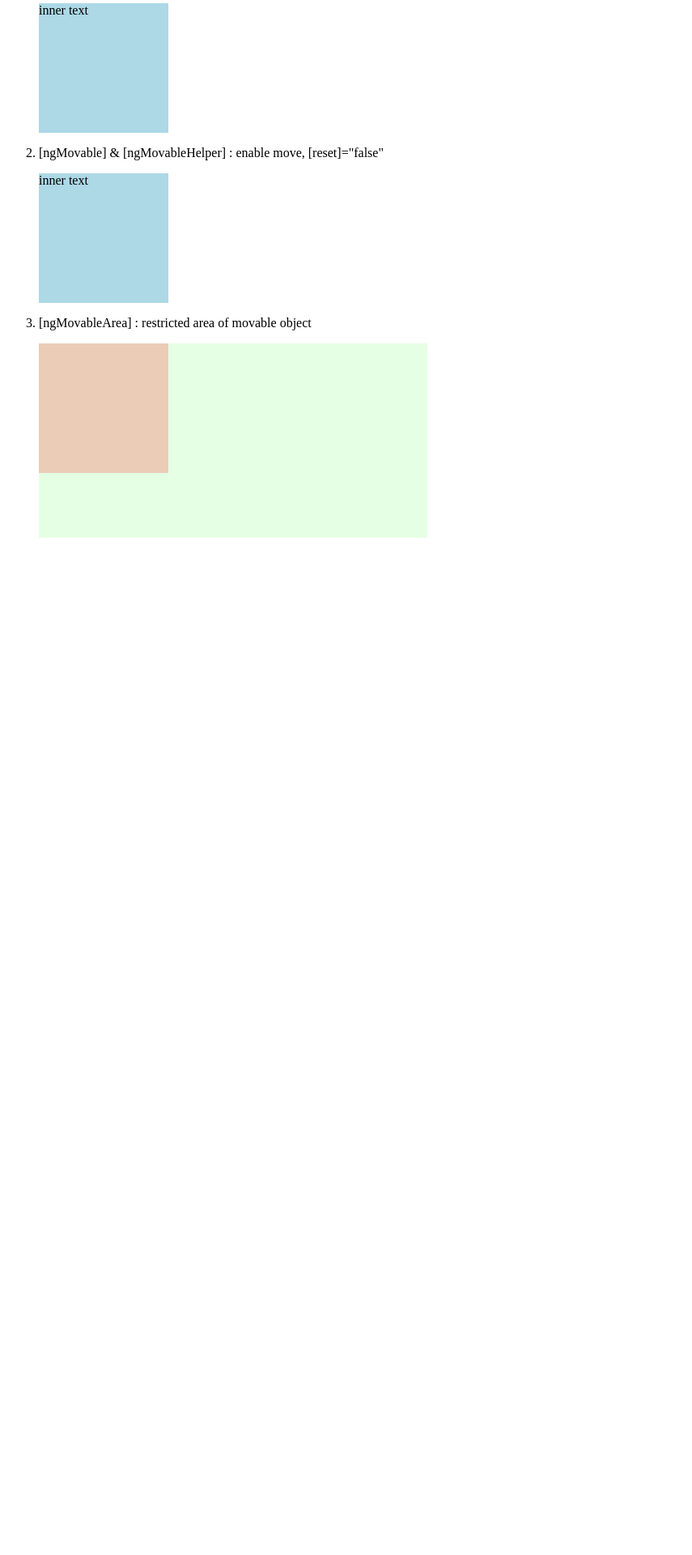
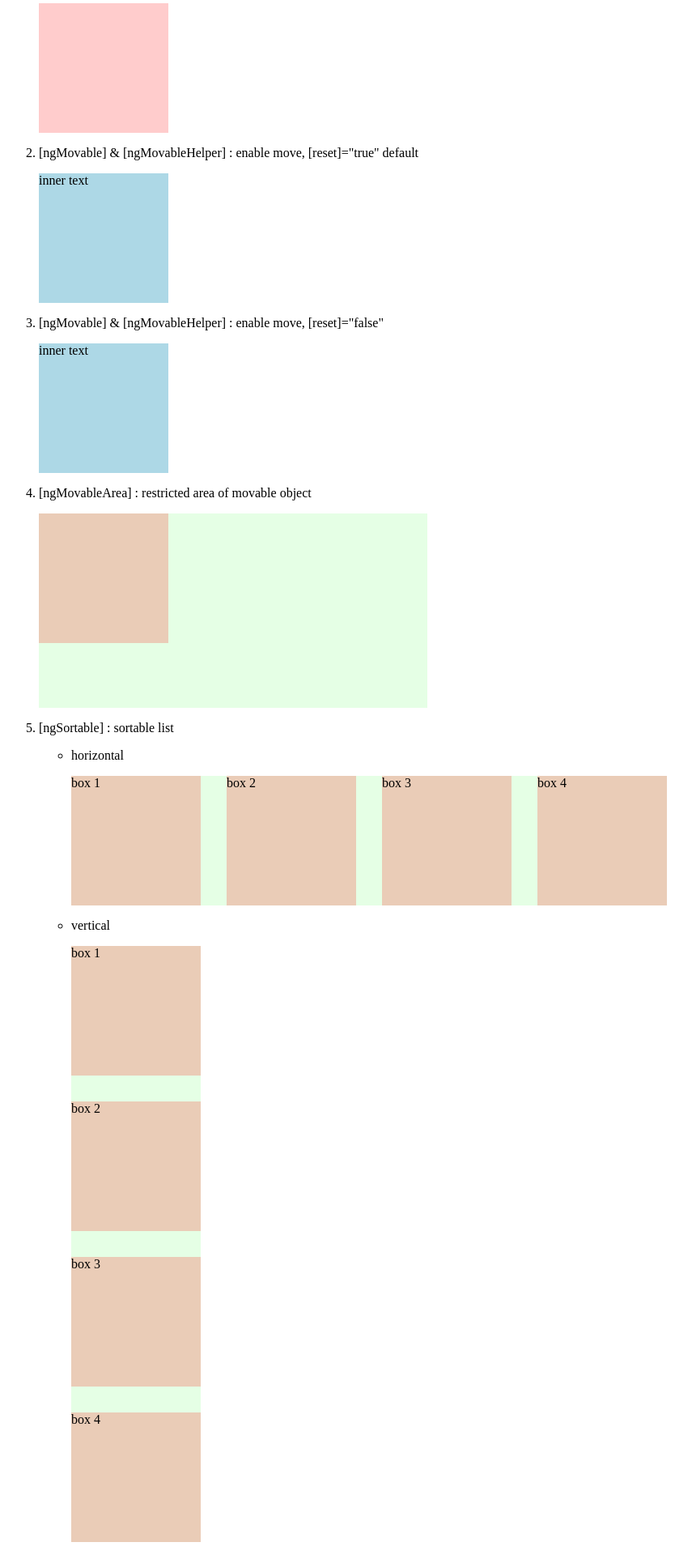
Before and after one commit to han41858/ng-draggable, an Angular app: page / in a window 1280 px wide. Shown: the part 110-2030 px from the top of the page at 81% size, without its empty margins (0-855 px from the left). Before the commit the page ends 800 px from the top, so only its background shows below. Built offline with nearby package versions, Linux system fonts and the light colour scheme.

Commit message:
Sortable - refactoring

```diff
--- a/projects/draggable/src/lib/sortable-area.directive.ts
+++ b/projects/draggable/src/lib/sortable-area.directive.ts
@@ -2,7 +2,7 @@ import { Directive, ElementRef, EventEmitter, Output } from '@angular/core';
 
 import { MovableAreaDirective } from './movable-area.directive';
 import { MovableDirective } from './movable.directive';
-import { SortEvent } from './interfaces';
+import { DragEvent, SortEvent } from './interfaces';
 
 @Directive({
 	selector : '[ngSortableArea]'
@@ -21,35 +21,33 @@ export class SortableAreaDirective extends MovableAreaDirective {
 
 			this.subscriptions = [];
 
-			this.movables.forEach(movable => {
+			this.movables.forEach((movable : MovableDirective) => {
 				this.subscriptions.push(movable.dragStart.subscribe(() => this.setBoundaries(movable)));
-				this.subscriptions.push(movable.dragMove.subscribe((event) => this.checkSort(event, movable)));
+				this.subscriptions.push(movable.dragMove.subscribe((event : DragEvent) => this.checkSort(event, movable)));
 			});
 		});
 
 		this.movables.notifyOnChanges();
 	}
 
-	checkSort (event : PointerEvent, targetMovable : MovableDirective) {
-		// const replaceTarget : MovableDirective = this.movables.find((movable, i) => {
-		// 	if (movable === targetMovable) {
-		// 		return false;
-		// 	}
-		//
-		// 	const otherRect : DOMRect = movable.getBoundingClientRect();
-		//
-		// 	return otherRect.x < event.clientX && otherRect.x + otherRect.width > event.clientX
-		// 		&& otherRect.y < event.clientY && otherRect.y + otherRect.height > event.clientY;
-		// });
-		//
-		// if (!!replaceTarget) {
-		// 	const movables : MovableDirective[] = this.movables.toArray();
-		//
-		// 	this.sort.emit({
-		// 		currentIndex : movables.indexOf(targetMovable),
-		// 		newIndex : movables.indexOf(replaceTarget)
-		// 	});
-		// }
+	checkSort (event : DragEvent, targetMovable : MovableDirective) {
+		const replaceTarget : MovableDirective = this.movables.find((movable, i) => {
+			if (movable === targetMovable) {
+				return false;
+			}
+
+			return movable.clientRect.x < event.current.x && movable.clientRect.x + movable.clientRect.width > event.current.x
+				&& movable.clientRect.y < event.current.y && movable.clientRect.y + movable.clientRect.height > event.current.y;
+		});
+
+		if (!!replaceTarget) {
+			const movables : MovableDirective[] = this.movables.toArray();
+
+			this.sort.emit({
+				currentIndex : movables.indexOf(targetMovable),
+				newIndex : movables.indexOf(replaceTarget)
+			});
+		}
 	}
 
 }
--- a/src/app/app.component.css
+++ b/src/app/app.component.css
@@ -25,15 +25,19 @@
 	background-color: rgba(0, 255, 0, .1);
 }
 
+.area.sortable {
+	display: flex;
+	justify-content: space-between;
+}
+
 .area.horizontal {
 	width: 46rem;
 	height: 10rem;
-
-	display: flex;
-	justify-content: space-between;
 }
 
 .area.vertical {
 	width: 10rem;
 	height: 46rem;
+
+	flex-direction: column;
 }
--- a/src/app/app.component.html
+++ b/src/app/app.component.html
@@ -6,11 +6,11 @@
 </div>
 
 <ol>
-	<!--<li>-->
-	<!--<p>[ngDraggable] : detect drag</p>-->
+	<li>
+		<p>[ngDraggable] : detect drag</p>
 
-	<!--<div class="box" ngDraggable></div>-->
-	<!--</li>-->
+		<div class="box" ngDraggable></div>
+	</li>
 
 	<li>
 		<p>[ngMovable] & [ngMovableHelper] : enable move, [reset]="true" default</p>
@@ -40,31 +40,31 @@
 		</div>
 	</li>
 
-	<!--<li>-->
-	<!--<p>[ngMovableArea]</p>-->
-	<!---->
-	<!--<div class="area" ngMovableArea>-->
-	<!--<div class="box" ngMovable [reset]="false"></div>-->
-	<!--</div>-->
-	<!--</li>-->
+	<li>
+		<p>[ngSortable] : sortable list</p>
 
-	<!--<li>-->
-	<!--<p>[ngSortable] : sortable list</p>-->
+		<ul>
+			<li>
+				<p>horizontal</p>
 
-	<!--<ul>-->
-	<!--<li>-->
-	<!--<p>horizontal</p>-->
+				<div class="area sortable horizontal" ngSortableArea (sort)="sort($event)">
+					<div class="box" ngMovable *ngFor="let box of sortableList">
+						<span>{{ box }}</span>
+						<ng-template ngMovableHelper></ng-template>
+					</div>
+				</div>
+			</li>
 
-	<!--<div class="area horizontal" ngSortableArea (sort)="sort($event)">-->
-	<!--<div class="box" ngMovable *ngFor="let box of sortableList">-->
-	<!--<span>{{ box }}</span>-->
-	<!--</div>-->
-	<!--</div>-->
-	<!--</li>-->
+			<li>
+				<p>vertical</p>
 
-	<!--<li>-->
-	<!--<p>vertical</p>-->
-	<!--</li>-->
-	<!--</ul>-->
-	<!--</li>-->
+				<div class="area sortable vertical" ngSortableArea (sort)="sort($event)">
+					<div class="box" ngMovable *ngFor="let box of sortableList">
+						<span>{{ box }}</span>
+						<ng-template ngMovableHelper></ng-template>
+					</div>
+				</div>
+			</li>
+		</ul>
+	</li>
 </ol>
```
